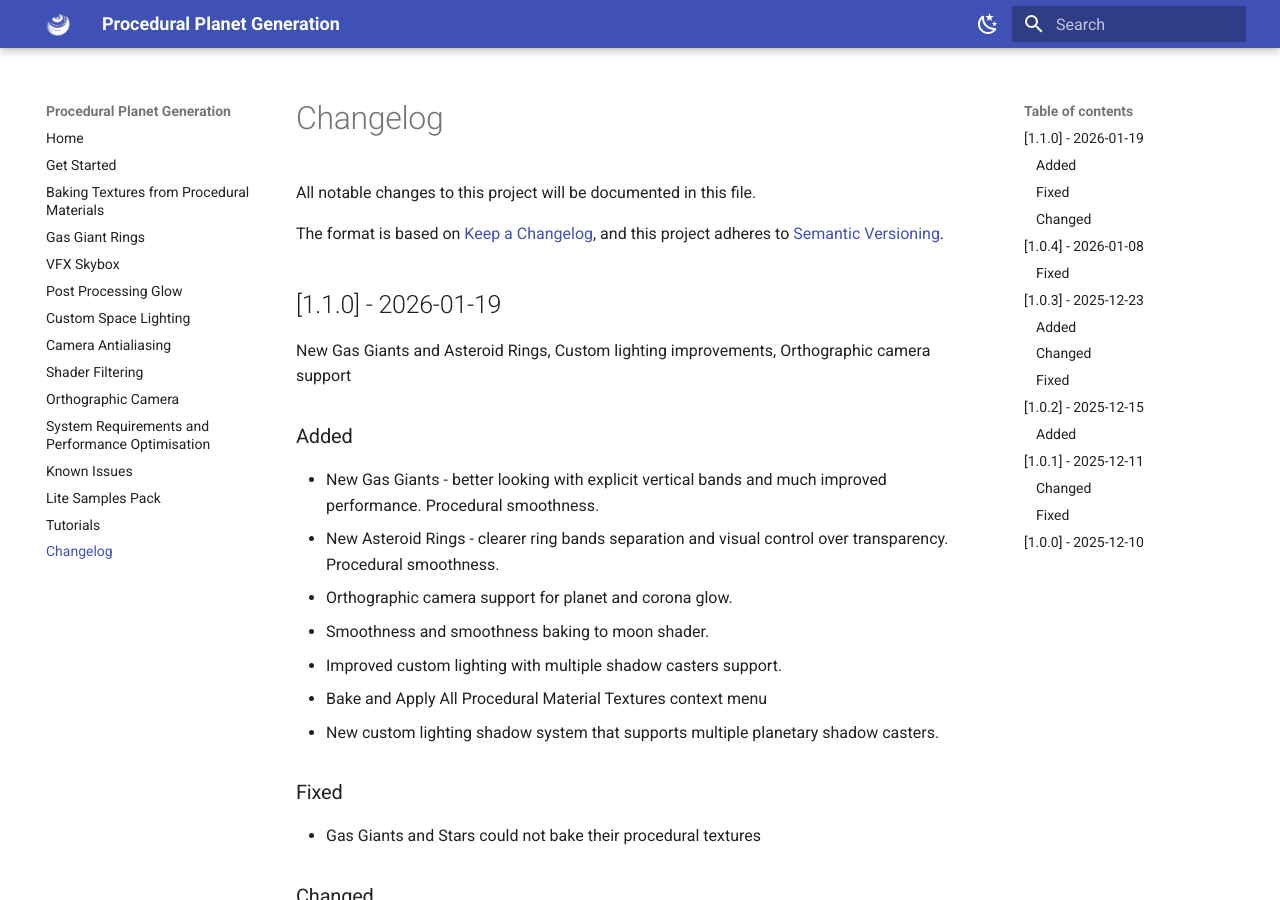
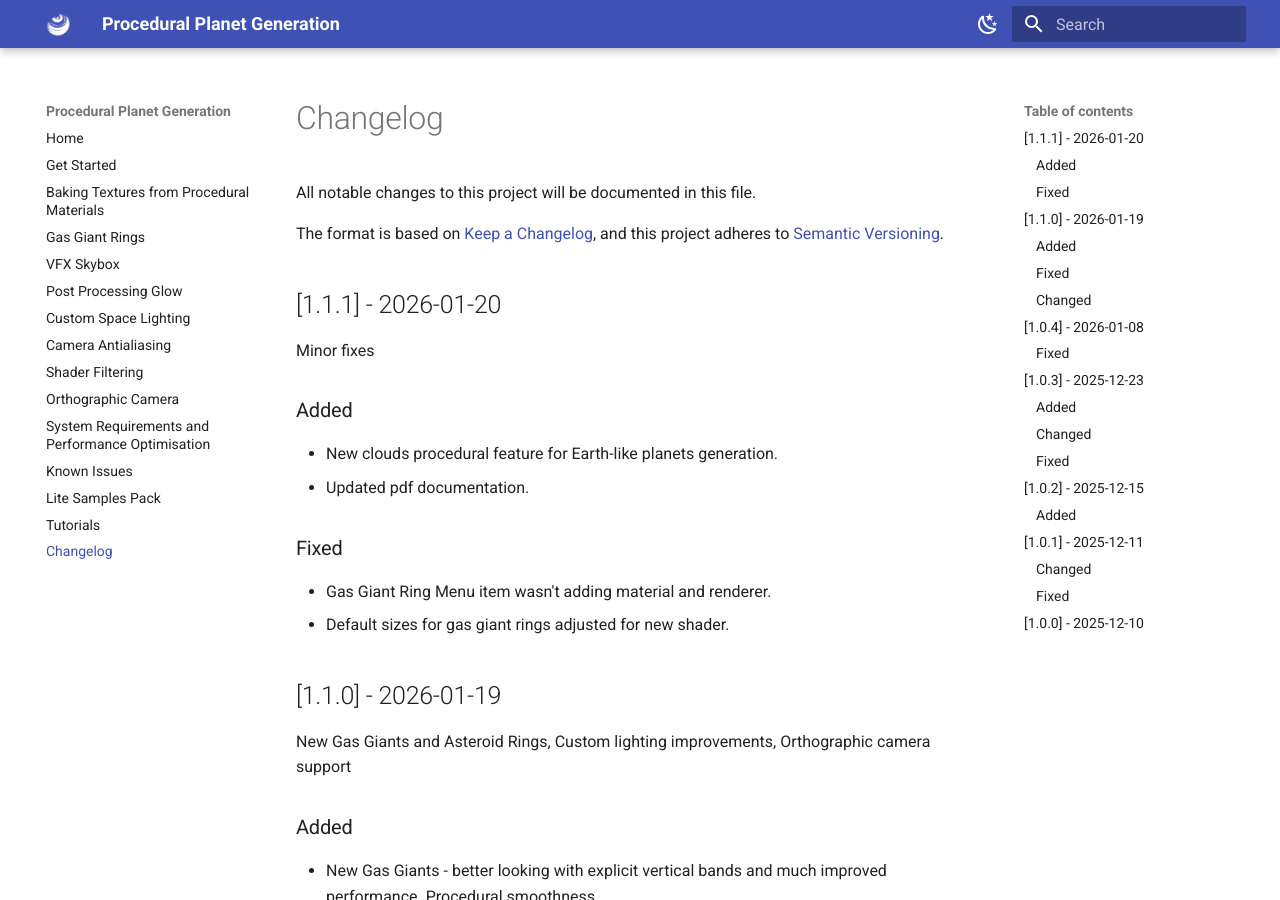
Before and after one commit to Parallel-Cascades/procedural-planet-generation, an MkDocs documentation site: the page built from docs/changelog.md, in a window 1280 px wide and 900 px high. Built offline with MkDocs 1.6.1 and Material for MkDocs 9.7.7, drawn with Linux system fonts in a browser that asks for light colours; the version menu is left out.

```diff
--- a/docs/changelog.md
+++ b/docs/changelog.md
@@ -4,6 +4,17 @@ All notable changes to this project will be documented in this file.
 
 The format is based on [Keep a Changelog](https://keepachangelog.com/en/1.1.0/),
 and this project adheres to [Semantic Versioning](https://semver.org/spec/v2.0.0.html).
+
+## [1.1.1] - 2026-01-20
+Minor fixes
+
+### Added
+- New clouds procedural feature for Earth-like planets generation.
+- Updated pdf documentation.
+
+### Fixed
+- Gas Giant Ring Menu item wasn't adding material and renderer.
+- Default sizes for gas giant rings adjusted for new shader.
 
 ## [1.1.0] - 2026-01-19
 New Gas Giants and Asteroid Rings, Custom lighting improvements, Orthographic camera support
```
Also changed, not shown: docs/known-issues.md (+8 -0 lines), docs/assets/images/known-issues/vfx-skybox-orthographic.png (added).
